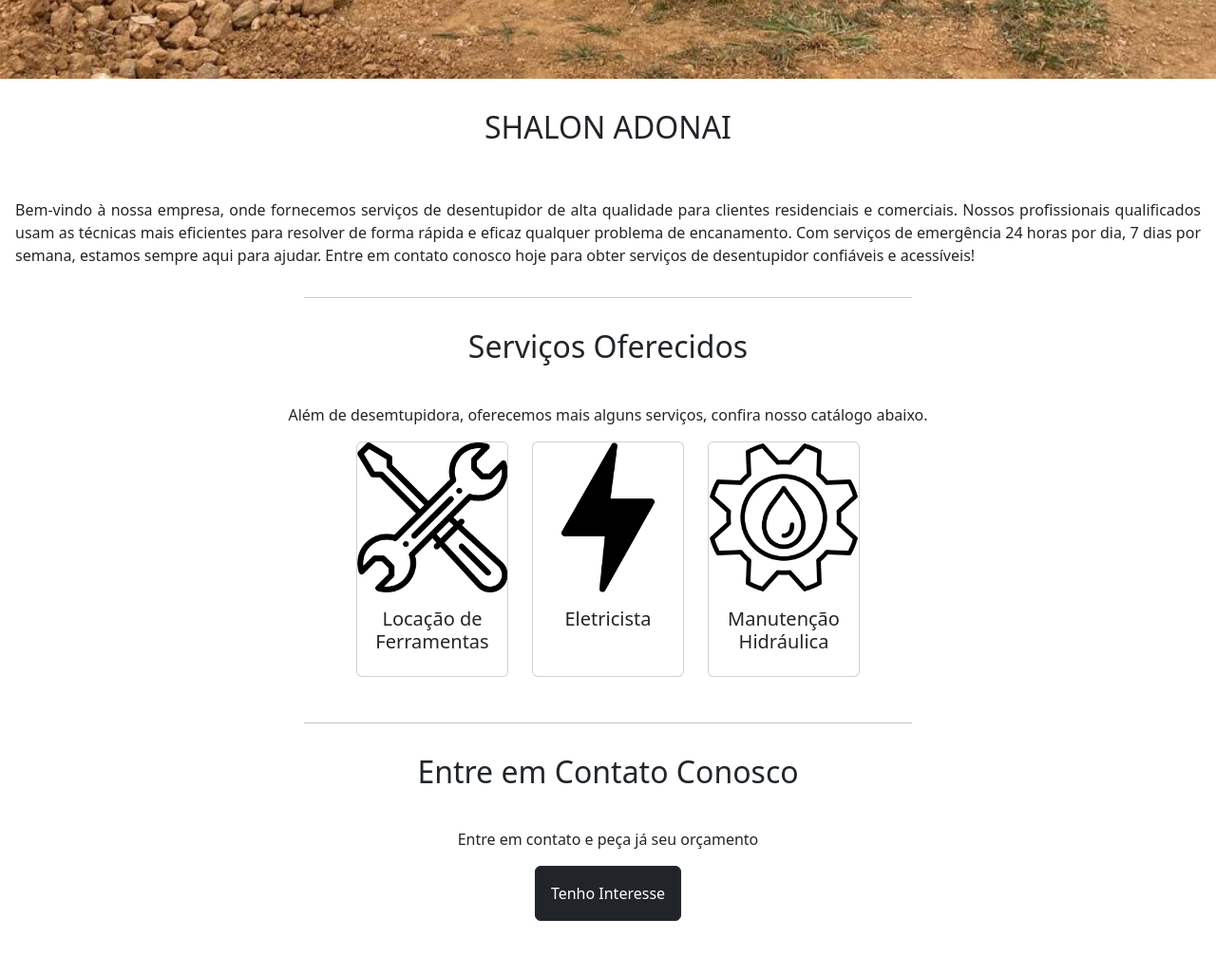
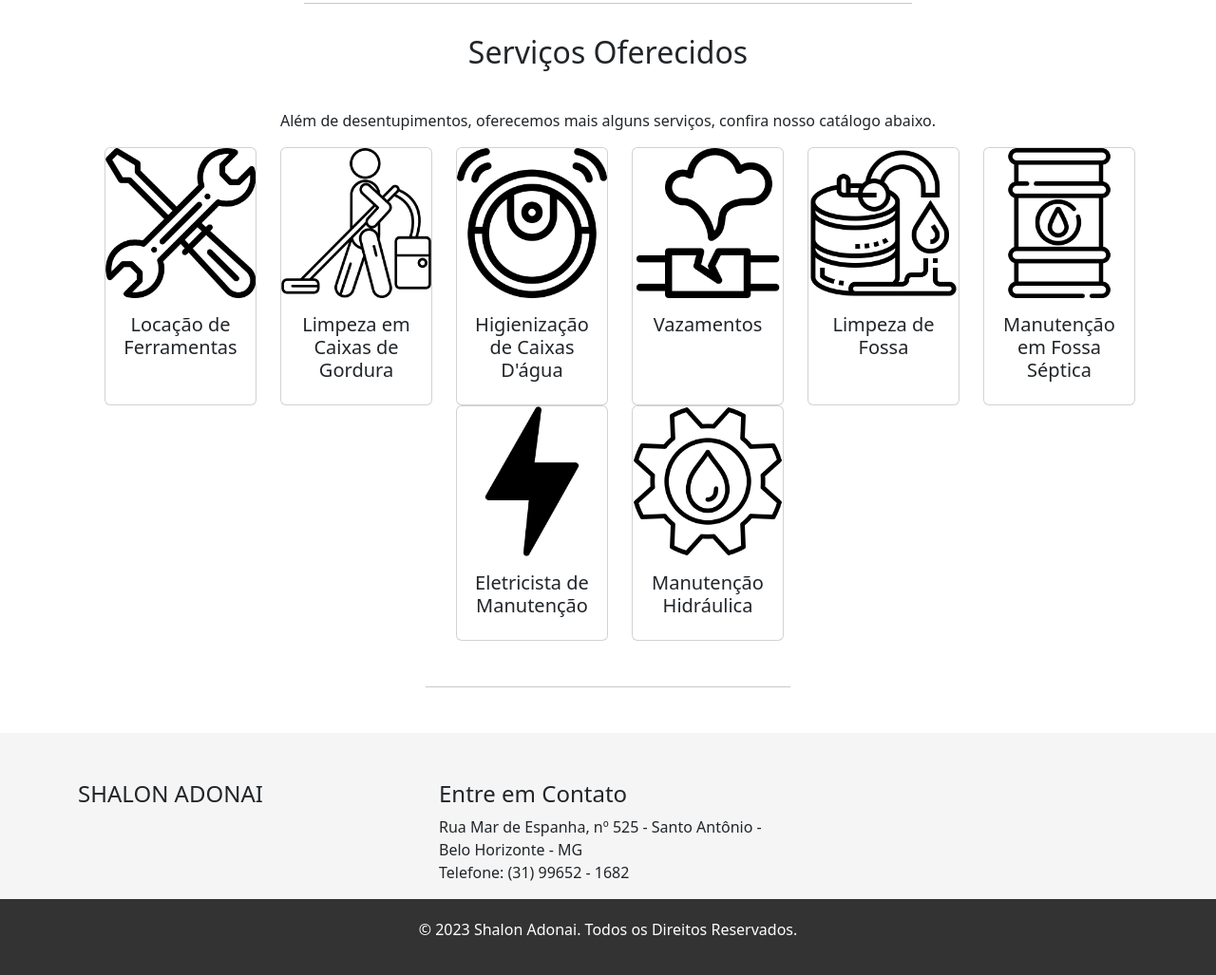
Before and after one commit to Piranja-web/desenvolvimento, a plain HTML site: page index.html in a window 1280 px wide. Shown: the part 933-1960 px from the top of the page at 95% size. Before the commit the page ends 1927 px from the top, so only its background shows below. Drawn offline with nearby package versions, Linux system fonts and the light colour scheme.

Commit message:
Alterações nas informações, imagens, cabeçalho e rodapé

```diff
--- a/index.html
+++ b/index.html
@@ -11,7 +11,7 @@
 <body>
 
     <!--Navegação com posição fixada no topo-->
-    <nav class="navbar navbar-expand-lg bg-body-tertiary navposition">
+    <nav class="navbar navbar-expand-lg bg-body-tertiary navposition sticky-top">
         <div class="container-fluid">
           <a class="navbar-brand" href="#">SHALON ADONAI</a>
           <button class="navbar-toggler" type="button" data-bs-toggle="collapse" data-bs-target="#navbarNav" aria-controls="navbarNav" aria-expanded="false" aria-label="Toggle navigation">
@@ -38,13 +38,13 @@
       <div id="carouselExample" class="carousel slide">
         <div class="carousel-inner">
           <div class="carousel-item active">
-            <img src="img/slide2.jpeg" class="d-block w-100" style="height: 60rem;" alt="...">
+            <img src="img/slide2.jpeg" class="d-block w-100" style="height: 40rem;" alt="...">
           </div>
           <div class="carousel-item">
-            <img src="img/slide1.jpeg" class="d-block w-100" style="height: 60rem;" alt="...">
+            <img src="img/slide1.jpeg" class="d-block w-100" style="height: 40rem;" alt="...">
           </div>
           <div class="carousel-item">
-            <img src="img/slide3.jpg" class="d-block w-100" style="height: 60rem;" alt="...">
+            <img src="img/slide3.jpg" class="d-block w-100" style="height: 40rem;" alt="...">
           </div>
         </div>
         <button class="carousel-control-prev" type="button" data-bs-target="#carouselExample" data-bs-slide="prev">
@@ -64,7 +64,7 @@
         <p>Bem-vindo à nossa empresa, onde fornecemos serviços de desentupidor de alta qualidade para clientes
          residenciais e comerciais. Nossos profissionais qualificados usam as técnicas mais eficientes para resolver de forma rápida
          e eficaz qualquer problema de encanamento. Com serviços de emergência 24 horas por dia, 7 dias por semana, estamos sempre aqui
-         para ajudar. Entre em contato conosco hoje para obter serviços de desentupidor confiáveis e acessíveis!</p>
+         para ajudar. Entre em contato conosco hoje para obter serviços confiáveis e acessíveis!</p>
       </section>
 
       <hr style="width:50%; margin: 0 auto;">
@@ -73,10 +73,10 @@
       <!--Início da sessão "Serviços Oferecidos"-->
       <section id="jobs">
         <h2 style="text-align:center; padding:2rem;">Serviços Oferecidos</h2>
-        <p style="text-align:center;">Além de desemtupidora, oferecemos mais alguns serviços, confira nosso catálogo abaixo.</p>
+        <p style="text-align:center;">Além de desentupimentos, oferecemos mais alguns serviços, confira nosso catálogo abaixo.</p>
 
         <div class="cards">
-            <div class="card" style="width: 10rem; text-align:center">
+            <div class="card" style="width: 10rem; text-align:center; margin-left:25px;">
                 <img src="img/tools.png" class="card-img-top" alt="...">
                 <div class="card-body">
                   <h5 class="card-title">Locação de Ferramentas</h5>
@@ -84,9 +84,44 @@
               </div>
 
               <div class="card" style="width: 10rem; text-align:center; margin-left:25px;">
+                <img src="img/man-vacuum.png" class="card-img-top" alt="...">
+                <div class="card-body">
+                  <h5 class="card-title">Limpeza em Caixas de Gordura</h5>
+                </div>
+              </div>
+
+              <div class="card" style="width: 10rem; text-align:center; margin-left:25px;">
+                <img src="img/robot-vacuum.png" class="card-img-top" alt="...">
+                <div class="card-body">
+                  <h5 class="card-title">Higienização de Caixas D'água</h5>
+                </div>
+              </div>
+
+              <div class="card" style="width: 10rem; text-align:center; margin-left:25px;">
+                <img src="img/leak.png" class="card-img-top" alt="...">
+                <div class="card-body">
+                  <h5 class="card-title">Vazamentos</h5>
+                </div>
+              </div>
+
+              <div class="card" style="width: 10rem; text-align:center; margin-left:25px;">
+                <img src="img/bomba-manual.png" class="card-img-top" alt="...">
+                <div class="card-body">
+                  <h5 class="card-title">Limpeza de Fossa</h5>
+                </div>
+              </div>
+
+              <div class="card" style="width: 10rem; text-align:center; margin-left:25px;">
+                <img src="img/barril-de-oleo.png" class="card-img-top" alt="...">
+                <div class="card-body">
+                  <h5 class="card-title">Manutenção em Fossa Séptica</h5>
+                </div>
+              </div>
+
+              <div class="card" style="width: 10rem; text-align:center; margin-left:25px;">
                 <img src="img/flash.png" class="card-img-top" alt="...">
                 <div class="card-body">
-                  <h5 class="card-title">Eletricista</h5>
+                  <h5 class="card-title">Eletricista de Manutenção</h5>
                 </div>
               </div>
 
@@ -99,18 +134,27 @@
         </div>
       </section><br><br>
       <!--Fim da sessão "Serviços Oferecidos"-->
-      <hr style="width:50%; margin: 0 auto;">
 
-      <!--Início da sessão "Contato"-->
-      <section id="contact">
-        <h2 style="text-align:center; padding:2rem;">Entre em Contato Conosco</h2>
-        <p style="text-align:center;">Entre em contato e peça já seu orçamento</p>
-        <a href="https://wa.me/5531996521682" type="button" class="btn btn-dark" style="margin: 0 auto; padding: 1rem;">Tenho Interesse</a>
+        <hr style="width:30%; margin: 0 auto;"><br><br>
 
-      </section><br>
-      <!--Fim da sessão "Contato"-->
-
-
+        <footer>
+          <div class="container">
+            <div class="row">
+              <div class="col-md-4">
+                <h4>SHALON ADONAI</h4>
+                <p></p>
+              </div>
+              <div class="col-md-4 flex-end">
+                <h4>Entre em Contato</h4>
+                <p>Rua Mar de Espanha, nº 525 - Santo Antônio - Belo Horizonte - MG<br>
+                  Telefone: (31) 99652 - 1682</p>
+              </div>
+            </div>
+          </div>
+          <div class="bottom-bar">
+            <p>&copy; 2023 Shalon Adonai. Todos os Direitos Reservados.</p>
+          </div>
+        </footer>
     <script src="https://cdn.jsdelivr.net/npm/bootstrap@5.3.0-alpha3/dist/js/bootstrap.bundle.min.js" integrity="sha384-ENjdO4Dr2bkBIFxQpeoTz1HIcje39Wm4jDKdf19U8gI4ddQ3GYNS7NTKfAdVQSZe" crossorigin="anonymous"></script>
 </body>
 </html>
--- a/style.css
+++ b/style.css
@@ -16,5 +16,65 @@
 
 .cards{
     display: flex;
+    flex-wrap: wrap;
     justify-content: center;
 }
+
+footer {
+    background-color: #f5f5f5;
+    padding: 50px 0;
+  }
+
+  .container {
+    max-width: 960px;
+    margin: 0 auto;
+  }
+
+  .row {
+    display: flex;
+    flex-wrap: wrap;
+    margin: 0 -15px;
+  }
+
+  .col-md-4 {
+    width: 33.33%;
+    padding: 0 15px;
+  }
+
+  h4 {
+    font-size: 20px;
+    margin-bottom: 20px;
+  }
+
+  p {
+    font-size: 16px;
+    line-height: 1.5;
+    margin-bottom: 20px;
+  }
+
+  ul {
+    list-style: none;
+    padding: 0;
+    margin: 0;
+  }
+
+  li {
+    margin-bottom: 10px;
+  }
+
+  a {
+    color: #333;
+    text-decoration: none;
+  }
+
+  a:hover {
+    text-decoration: underline;
+  }
+
+  .bottom-bar {
+    background-color: #333;
+    color: #fff;
+    padding: 20px 0;
+    text-align: center;
+    margin-bottom: -50px;
+  }
```
Also changed, not shown: img/barril-de-oleo.png (added), img/bomba-manual.png (added), img/leak.png (added), img/man-vacuum.png (added), img/robot-vacuum.png (added).
